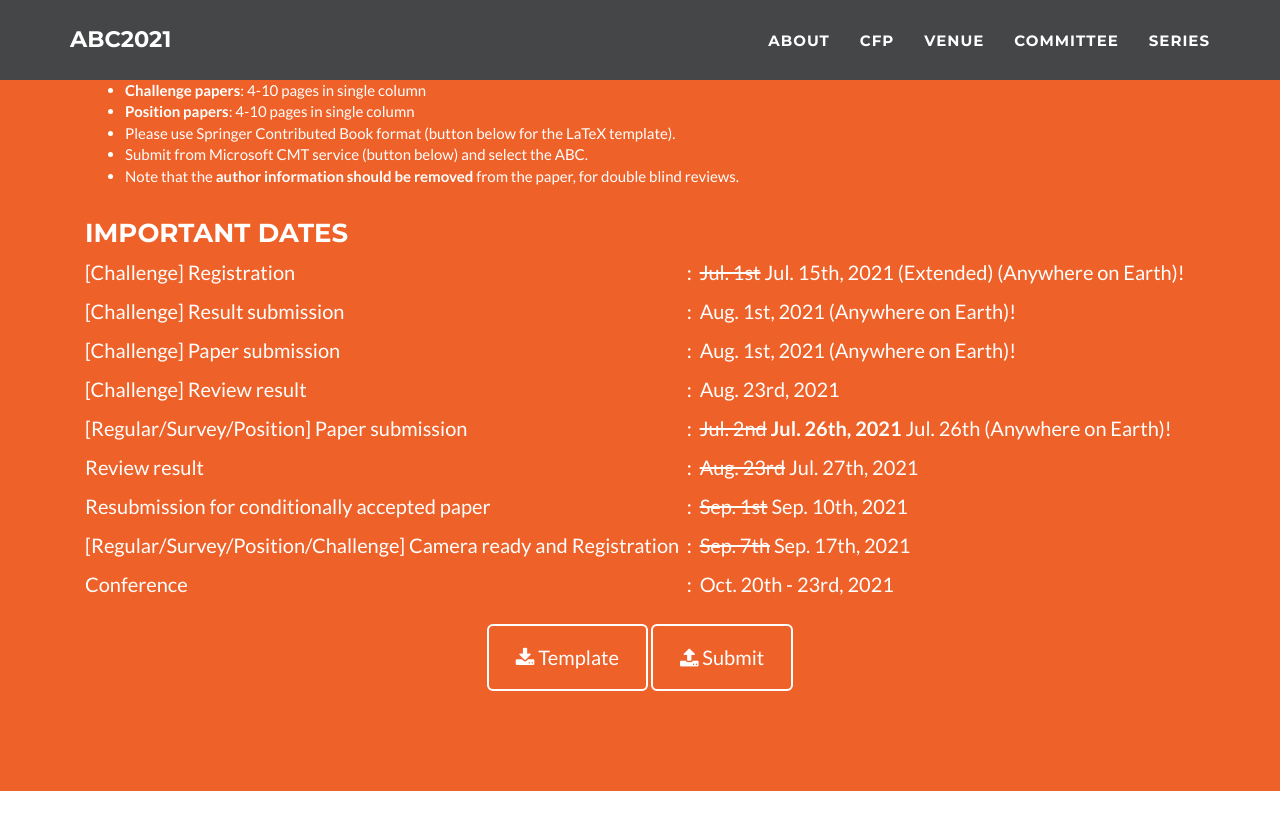
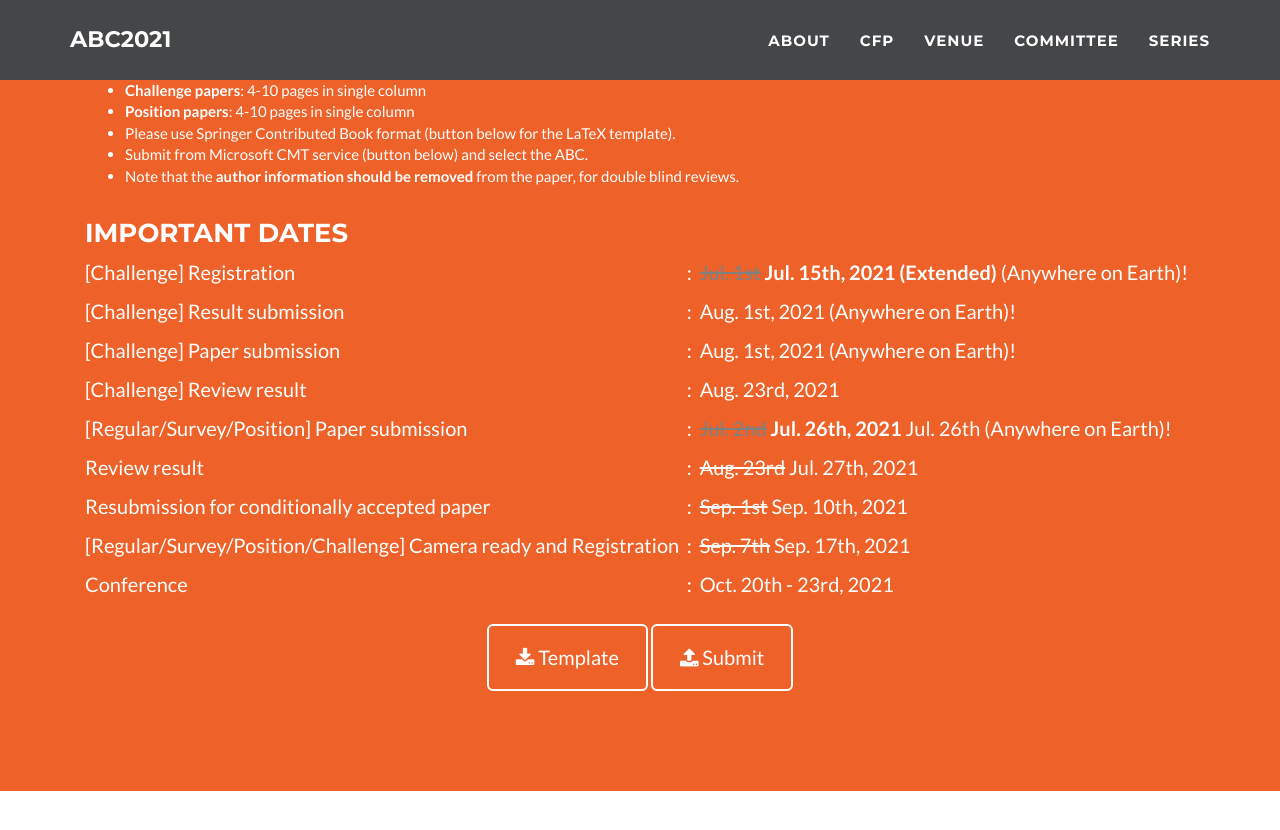
Before and after one commit to abc-research/abc-research.github.io, a Jekyll site: the page built from index.html, in a window 1280 px wide and 900 px high, scrolled down 2524 px. Shown: the top 830 px of the window. Built offline with Jekyll 4.4.1, drawn with Linux system fonts in a browser that asks for light colours.

Commit message:
Update _config.yml

```diff
--- a/_config.yml
+++ b/_config.yml
@@ -246,7 +246,7 @@ cfp:
      - item: "Note that the <b>author information should be removed</b> from the paper, for double blind reviews."
   dates:
     - name: "[Challenge] Registration"
-      date: <strike>Jul. 1st</strike> Jul. 15th, 2021 (Extended) (Anywhere on Earth)!
+      date: <strike style="color:gray">Jul. 1st</strike> <b> Jul. 15th, 2021 (Extended)</b> (Anywhere on Earth)!
     - name: "[Challenge] Result submission"
       date: Aug. 1st, 2021 (Anywhere on Earth)!
 # Aug. 9th: review deadline
@@ -255,7 +255,7 @@ cfp:
     - name: "[Challenge] Review result"
       date: Aug. 23rd, 2021
     - name: "[Regular/Survey/Position] Paper submission"
-      date: <strike>Jul. 2nd</strike><b> Jul. 26th, 2021</b> Jul. 26th (Anywhere on Earth)!
+      date: <strike style="color:gray">Jul. 2nd</strike><b> Jul. 26th, 2021</b> Jul. 26th (Anywhere on Earth)!
     - name: "Review result"
       date: <strike>Aug. 23rd</strike> Jul. 27th, 2021
     - name: "Resubmission for conditionally accepted paper"
```
